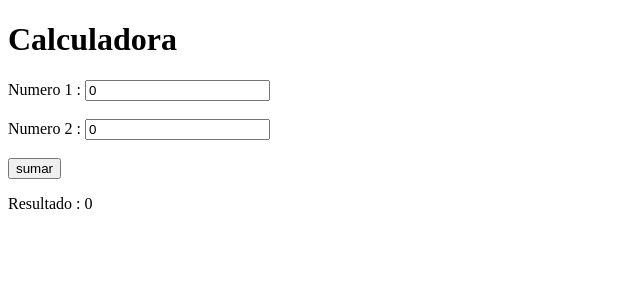
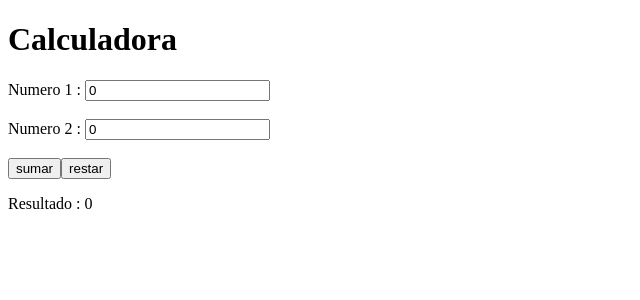
Before and after one commit to felipe-hernan/calculator, an Angular app: page / in a window 1280 px wide. Shown: the top 300 px of the page, without its empty margins (0-640 px from the left). Built offline with nearby package versions, Linux system fonts and the light colour scheme.

Commit message:
Event restar

```diff
--- a/src/app/app.component.html
+++ b/src/app/app.component.html
@@ -3,6 +3,6 @@
   Numero 1 : <input type="number" [(ngModel)]="numero1" name="numero1"><br><br>
   Numero 2 : <input type="number" [(ngModel)]="numero2" name="numero2"><br><br>
   <input type="submit" value="sumar" (click)="sumar()">
-
+  <input type="submit" value="restar" (click)="restar()">
 </form>
 <p>Resultado : {{resultado}}</p>
--- a/src/app/app.component.ts
+++ b/src/app/app.component.ts
@@ -16,4 +16,9 @@ export class AppComponent {
 
   }
 
+  restar():void{
+    this.resultado= this.numero1-this.numero2;
+
+  }
+
 }
```
